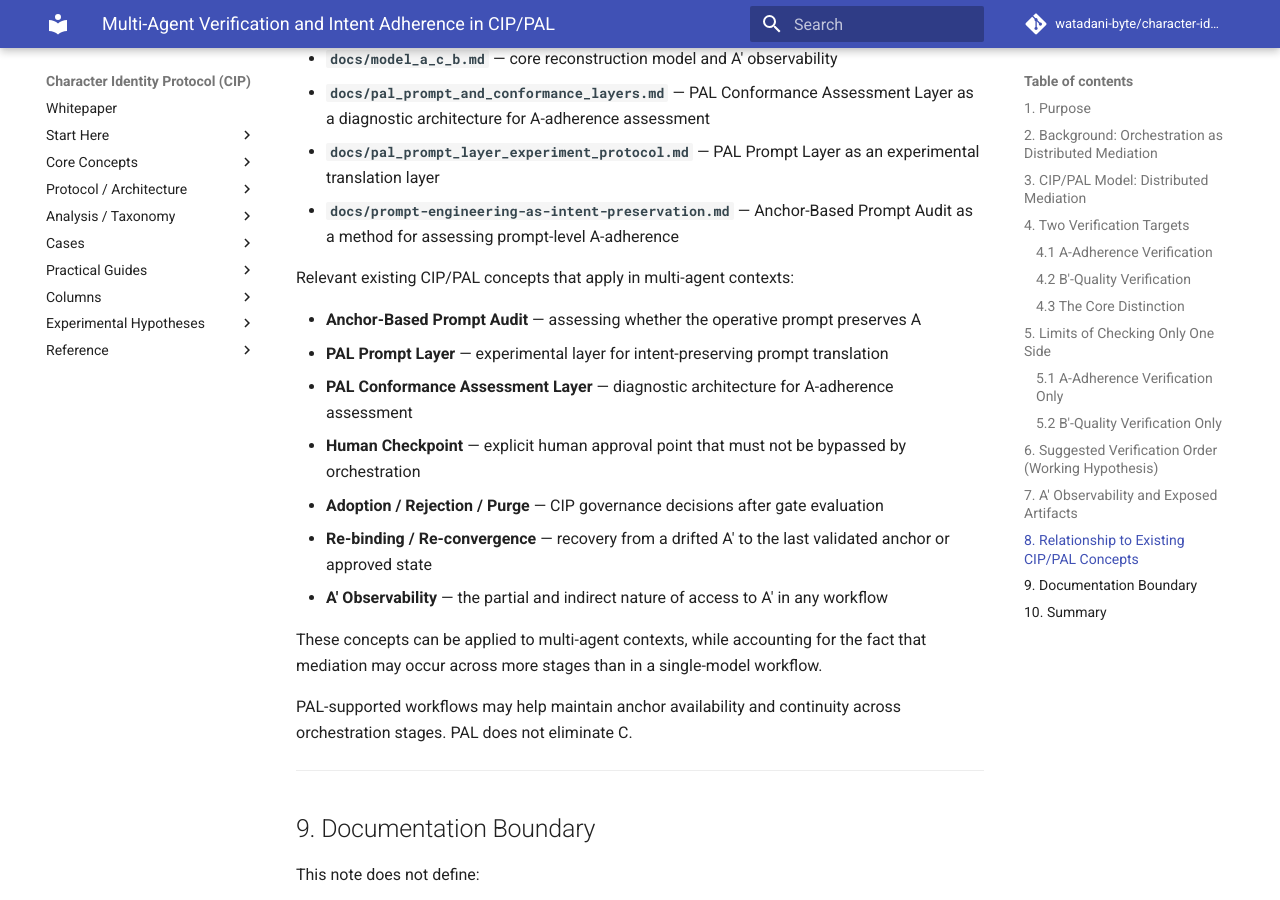
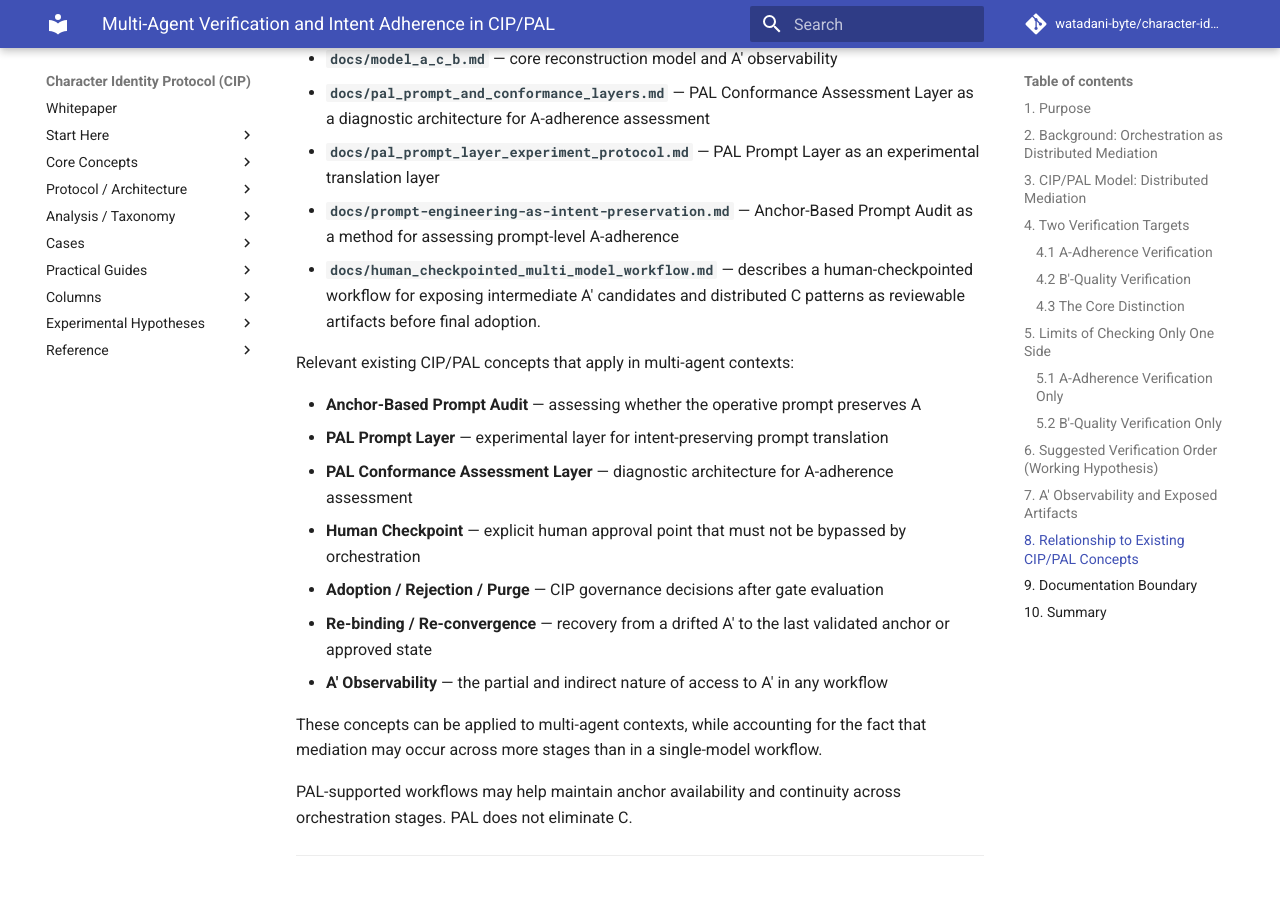
Before and after one commit to watadani-byte/character-identity-protocol, an MkDocs documentation site: the page built from docs/multi_agent_verification_and_intent_adherence.md, in a window 1280 px wide and 900 px high, scrolled down 5572 px. Built offline with MkDocs 1.6.1 and Material for MkDocs 9.7.7, drawn with Linux system fonts in a browser that asks for light colours; comment, search, counter and statistics services are not loaded.

Commit message:
Document human-checkpointed multi-model workflow
Added documentation for a human-checkpointed workflow to expose intermediate candidates and reviewable artifacts.

```diff
--- a/docs/multi_agent_verification_and_intent_adherence.md
+++ b/docs/multi_agent_verification_and_intent_adherence.md
@@ -233,6 +233,7 @@ This note relates to the following existing CIP/PAL documentation:
   experimental translation layer
 - **`docs/prompt-engineering-as-intent-preservation.md`** — Anchor-Based Prompt
   Audit as a method for assessing prompt-level A-adherence
+- **`docs/human_checkpointed_multi_model_workflow.md`** — describes a human-checkpointed workflow for exposing intermediate A′ candidates and distributed C patterns as reviewable artifacts before final adoption.
 
 Relevant existing CIP/PAL concepts that apply in multi-agent contexts:
 
```
